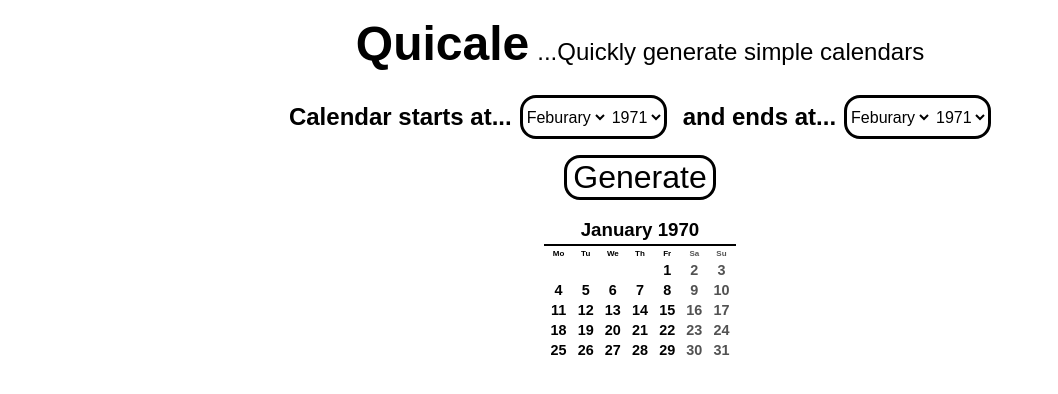
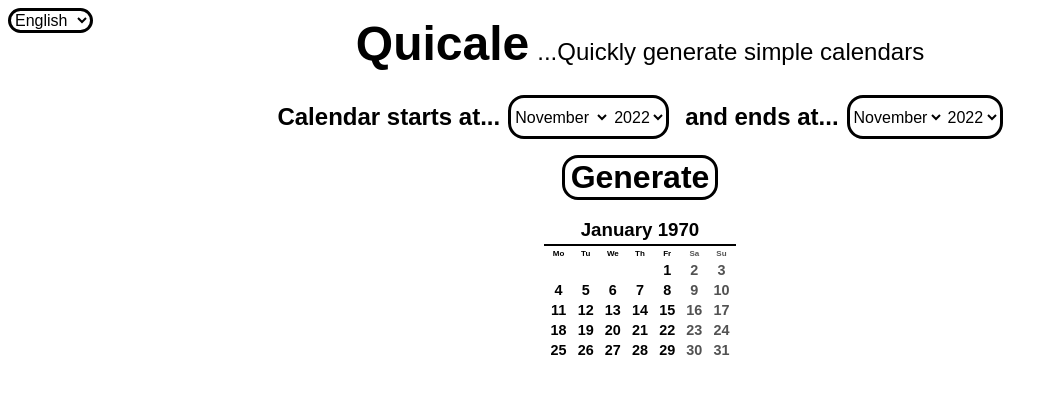
Before and after one commit to OsiPog/quicale, a plain HTML site: page index.html in a window 1280 px wide. Shown: the whole page, without its empty margins (0-1058 px from the left). Drawn offline with Linux system fonts and the light colour scheme.

Commit message:
month selection done

```diff
--- a/index.html
+++ b/index.html
@@ -7,27 +7,23 @@
   <body>
     <div class="root-flex-con">
         <h1>Quicale<span>...Quickly generate simple calendars</span></h1>
-        <div class="selection-box" id="start-time-select">
+        <div class="selection" id="start-time-select">
             <h2>Calendar starts at...</h2>
-            <div class="box">
+            <div class="selection-box" id="starts-at-box">
                 <select name="month">
-                    <option value="0">January</option>
-                    <option value="1" selected>Feburary</option>
+                    <option value="0" selected>January</option>
                 </select>
                 <select name="year">
-                    <option value="1970">1970</option>
-                    <option value="1971" selected>1971</option>
+                    <option value="1970" selected>1970</option>
                 </select>
             </div>
             <h2>and ends at...</h2>
-            <div class="box">
+            <div class="selection-box" id="ends-at-box">
                 <select name="month">
-                    <option value="0">January</option>
-                    <option value="1" selected>Feburary</option>
+                    <option value="0" selected>January</option>
                 </select>
                 <select name="year">
-                    <option value="1970">1970</option>
-                    <option value="1971" selected>1971</option>
+                    <option value="1970" selected>1970</option>
                 </select>
             </div>
         </div>
@@ -95,6 +91,14 @@
             </div>
         </div>
     </div>
+    <div class="root-flex-overlay-con">
+        <div class="selection-box" id="language-box">
+            <select name="language">
+            </select>
+        </div>
+    </div>
+        <script src="js/lang.js"></script>
+        <script src="js/selection.js"></script>
         <script src="js/main.js"></script>
   </body>
 </html>
--- /dev/null
+++ b/js/lang.js
@@ -0,0 +1,47 @@
+const getLangStr = (key) => {
+    return lang[select_language.value][key]
+}
+const lang = {
+    "English": {
+        "subtitle": "...Quickly generate simple calendars",
+        "starts_at": "Calendar starts at...",
+        "ends_at": "and ends at...",
+        "generate": "Generate",
+        "day": ["Mo", "Tu", "We", "Th", "Fr", "Sa", "Su"],
+        "month": [
+            "January",
+            "February",
+            "March",
+            "April",
+            "May",
+            "June",
+            "July",
+            "August",
+            "September",
+            "October",
+            "November",
+            "December"
+        ]
+    },
+    "Deutsch": {
+        "subtitle": "...Schnell einfache Kalender generieren",
+        "starts_at": "Kalender beginnt im...",
+        "ends_at": "und endet im...",
+        "generate": "Generieren",
+        "day": ["Mo", "Di", "Mi", "Do", "Fr", "Sa", "So"],
+        "month": [
+            "Januar",
+            "Februar",
+            "März",
+            "April",
+            "Mai",
+            "Juni",
+            "Juli",
+            "August",
+            "September",
+            "Oktober",
+            "November",
+            "Dezember"
+        ]
+    },
+}
--- a/js/main.js
+++ b/js/main.js
@@ -0,0 +1,62 @@
+
+
+const div_calendar = document.querySelector("div.calendar");
+const div_starts_at = document.querySelector(
+                            "div.selection>div.selection-box#starts-at-box")
+const div_ends_at = document.querySelector(
+                            "div.selection>div.selection-box#ends-at-box")
+const select_language = document.querySelector("#language-box>select");
+const input_generate_button = document.querySelector("input.important-button");
+
+// Adding available languages into the selectable
+for(let language in lang) {
+    const option = document.createElement("option");
+    option.setAttribute("value", language);
+    option.innerText = language;
+
+    select_language.appendChild(option)
+}
+
+// Function to update strings on the site
+select_language.addEventListener("change", () => {
+    const subtitle = document.querySelector("h1>span");
+    subtitle.innerText =getLangStr("subtitle");
+
+    const h2s = document.querySelectorAll("div.selection>h2");
+    h2s[0].innerText = getLangStr("starts_at");
+    h2s[1].innerText = getLangStr("ends_at");
+
+    input_generate_button.value = getLangStr("generate");
+
+    // generateCalendar()
+})
+
+// These functions makes sure that the user won't be able to select a starts at
+// month earlier than the ends at month and vice versa.
+div_starts_at.addEventListener("change", () => {
+    updateSelect(div_ends_at, div_starts_at, 1)
+})
+
+div_ends_at.addEventListener("change", () => {
+    updateSelect(div_starts_at, div_ends_at, -1)
+})
+
+// Initialising dropdown selects with current month
+for(let box of [div_starts_at, div_ends_at]) {
+    const today = new Date();
+    const year = today.getFullYear()
+    const month = today.getMonth();
+
+    // Month
+    const default_month = box.children[0].children[0];
+    default_month.value = month
+    default_month.innerText = getLangStr("month")[month];
+
+    // Year
+    const default_year = box.children[1].children[0];
+    default_year.value = year
+    default_year.innerText = year;
+}
+
+updateSelect(div_ends_at, div_starts_at, 1)
+updateSelect(div_starts_at, div_ends_at, -1)
--- /dev/null
+++ b/js/selection.js
@@ -0,0 +1,78 @@
+const updateSelect = (select_box, opposite_box, direction) => {
+    // Updating years
+    const year_amount = 50;
+
+    const initial_opposite_year = Number(opposite_box.children[1].value);
+    const initial_self_year = Number(select_box.children[1].value);
+
+    // clear all options
+    select_box.children[1].innerHTML = "";
+
+    for(let i=0;i<=year_amount;i++) {
+        const year = initial_opposite_year+i*direction;
+        // Creating option element
+        const option = document.createElement("option")
+        option.setAttribute("value", year)
+        option.innerText = year
+
+        if (year === initial_self_year) {
+            option.setAttribute("selected", "");
+        }
+
+        // If there is no element yet append if there is add it before the
+        // others.
+        if ((select_box.children[1].childElementCount === 0) ||
+            (direction === 1)) {
+            select_box.children[1].appendChild(option)
+        }
+        else {
+            select_box.children[1].firstChild.before(option)
+        }
+    }
+
+    // updating months
+    updateSelectMonth(select_box, opposite_box, direction);
+    updateSelectMonth(opposite_box, select_box, -direction);
+}
+
+const updateSelectMonth = (select_box, opposite_box, direction) => {
+    const initial_opposite_year = Number(opposite_box.children[1].value);
+    const initial_self_year = Number(select_box.children[1].value);
+
+    // updating months
+    const initial_opposite_month = Number(opposite_box.children[0].value);
+    const initial_self_month = Number(select_box.children[0].value);
+
+    // The months only have to be adjusted if the years are the same
+    let until_month = undefined;
+    if (initial_self_year === initial_opposite_year) {
+        until_month = initial_opposite_month;
+    }
+
+    // clear all months
+    select_box.children[0].innerHTML = "";
+
+    for(let i=0;i<12;i++) {
+        let month = i;
+        if (direction === 1) month = 11-i
+
+        const option = document.createElement("option");
+        option.setAttribute("value", month);
+        option.innerText = getLangStr("month")[month];
+
+        if (month === initial_self_month) {
+            option.setAttribute("selected", "");
+        }
+
+        if ((select_box.children[0].childElementCount === 0) ||
+            (direction === -1)) {
+            select_box.children[0].appendChild(option)
+        }
+        else {
+            select_box.children[0].firstChild.before(option)
+        }
+
+        // Stop adding months after limit is readched
+        if(until_month === month) break
+    }
+}
--- a/style.css
+++ b/style.css
@@ -3,22 +3,6 @@
     font-size: 16px;
 }
 
-@media(max-width:95vh) {
-    .selection-box {
-        display: unset !important;
-    }
-    .selection-box .box {
-        padding: 0.3rem;
-        margin: auto;
-    }
-    .selection-box .box select {
-        font-size: 1.5rem !important;
-    }
-
-    h1 span {
-        display: none !important;
-    }
-}
 
 h1 {
     font-size: 3rem;
@@ -36,16 +20,27 @@ h1 {
     flex-direction: column;
 }
 
-.selection-box {
+.root-flex-overlay-con {
+    display: flex;
+    flex-direction: column;
+    position: absolute;
+    top: 0;
+    left: 0;
+    z-index: 0;
+
+    margin: 0.5rem
+}
+
+.selection {
     margin: 1rem;
     display: flex;
     flex-direction: row;
     justify-content: center;
 }
-    .selection-box h2 {
+    .selection h2 {
         margin: 0.5rem
     }
-    .selection-box .box {
+.selection-box {
     border-style: solid;
     border-radius: 1rem;
     border-color: #000000;
@@ -58,7 +53,7 @@ h1 {
 
     width: min-content;
 }
-        .selection-box .box select {
+    .selection-box select {
         margin: 0rem;
         background-color: #00000000;
         border: none;
@@ -68,6 +63,8 @@ h1 {
 
 .important-button {
     font-size: 2rem;
+    font-weight: bold;
+
     background-color: #00000000;
     align-self: center;
     width: min-content;
```
Lines whose indentation alone changed are shown as unchanged.
